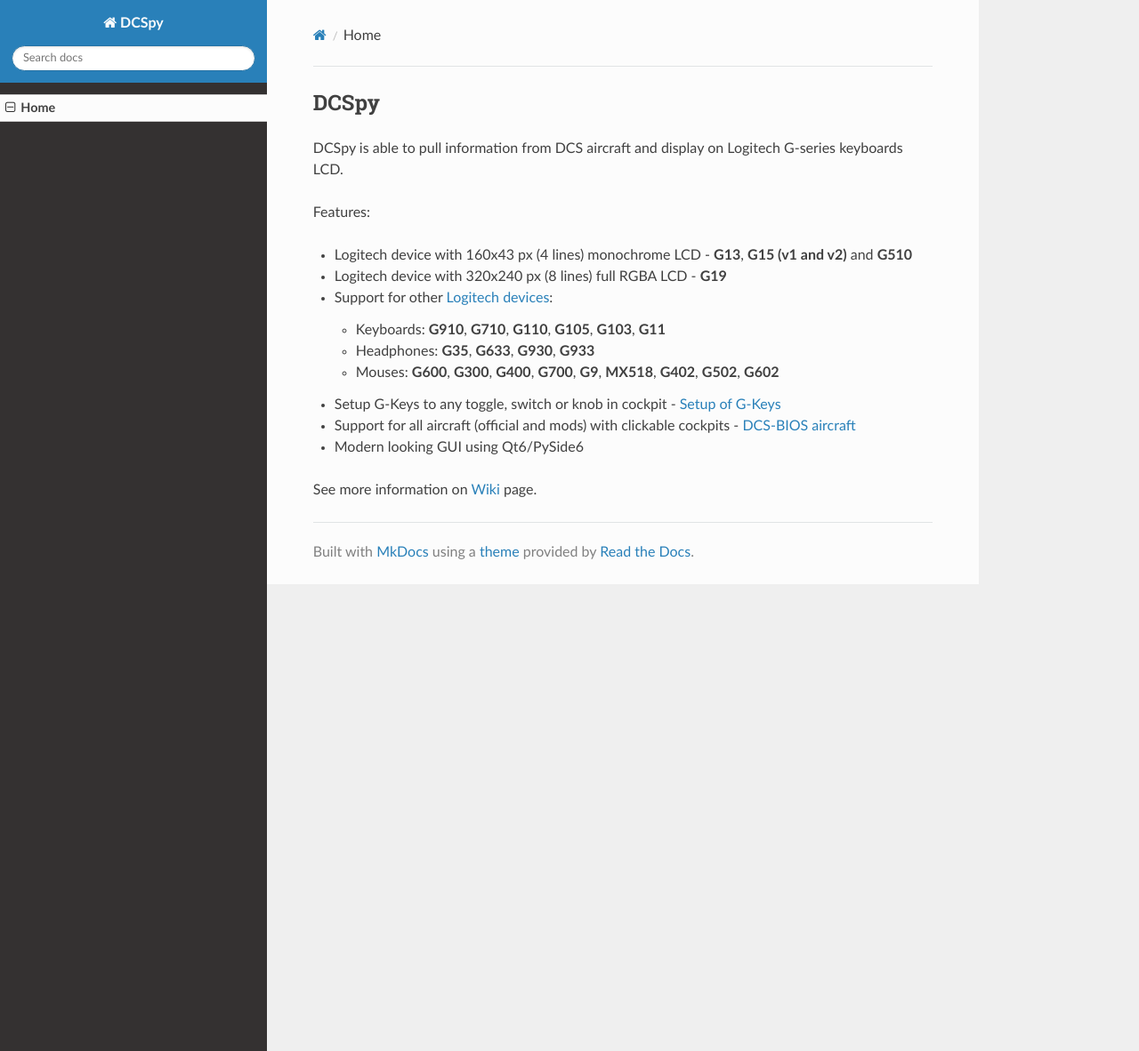
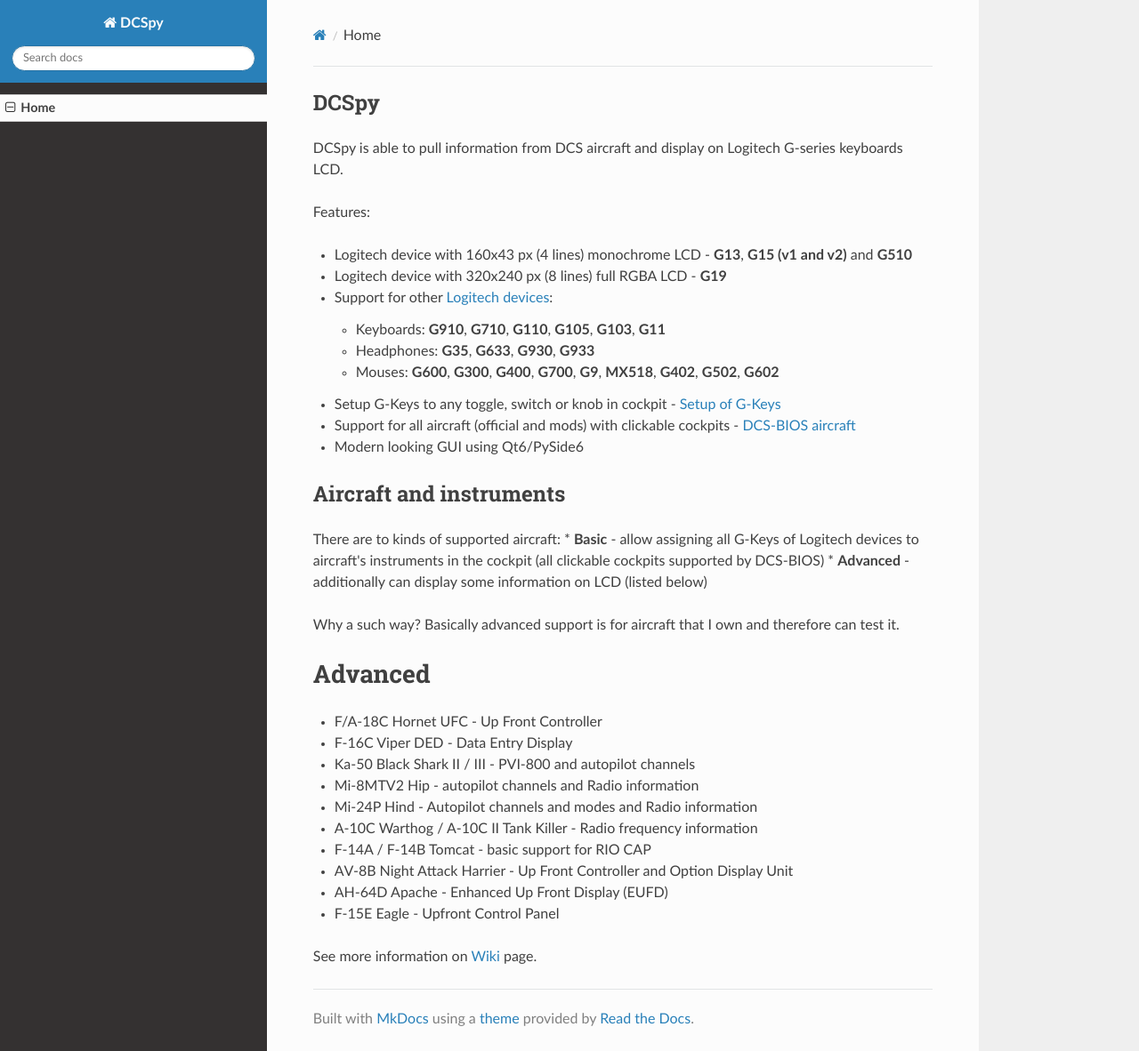
Before and after one commit to emcek/dcspy, an MkDocs documentation site: the page built from docs/index.md, in a window 1280 px wide and 1182 px high. Shown: the whole window at 89% size. Built offline with MkDocs 1.6.1, drawn with Linux system fonts in a browser that asks for light colours; nearby versions of some CDN libraries.

Commit message:
Add detailed aircraft and instrument support in docs

```diff
--- a/docs/index.md
+++ b/docs/index.md
@@ -13,4 +13,23 @@
 * Support for all aircraft (official and mods) with clickable cockpits - [DCS-BIOS aircraft](https://github.com/DCS-Skunkworks/dcs-bios#is-my-aircraft-supported)
 * Modern looking GUI using Qt6/PySide6
 
+## Aircraft and instruments
+There are to kinds of supported aircraft:
+* **Basic** - allow assigning all G-Keys of Logitech devices to aircraft's instruments in the cockpit (all clickable cockpits supported by DCS-BIOS)
+* **Advanced** - additionally can display some information on LCD (listed below)
+
+Why a such way? Basically advanced support is for aircraft that I own and therefore can test it.
+
+# Advanced
+* F/A-18C Hornet UFC - Up Front Controller
+* F-16C Viper DED - Data Entry Display
+* Ka-50 Black Shark II / III - PVI-800 and autopilot channels
+* Mi-8MTV2 Hip - autopilot channels and Radio information
+* Mi-24P Hind - Autopilot channels and modes and Radio information
+* A-10C Warthog / A-10C II Tank Killer - Radio frequency information
+* F-14A / F-14B Tomcat - basic support for RIO CAP
+* AV-8B Night Attack Harrier - Up Front Controller and Option Display Unit
+* AH-64D Apache - Enhanced Up Front Display (EUFD)
+* F-15E Eagle - Upfront Control Panel
+
 See more information on [Wiki](https://github.com/emcek/dcspy/wiki) page.
```
